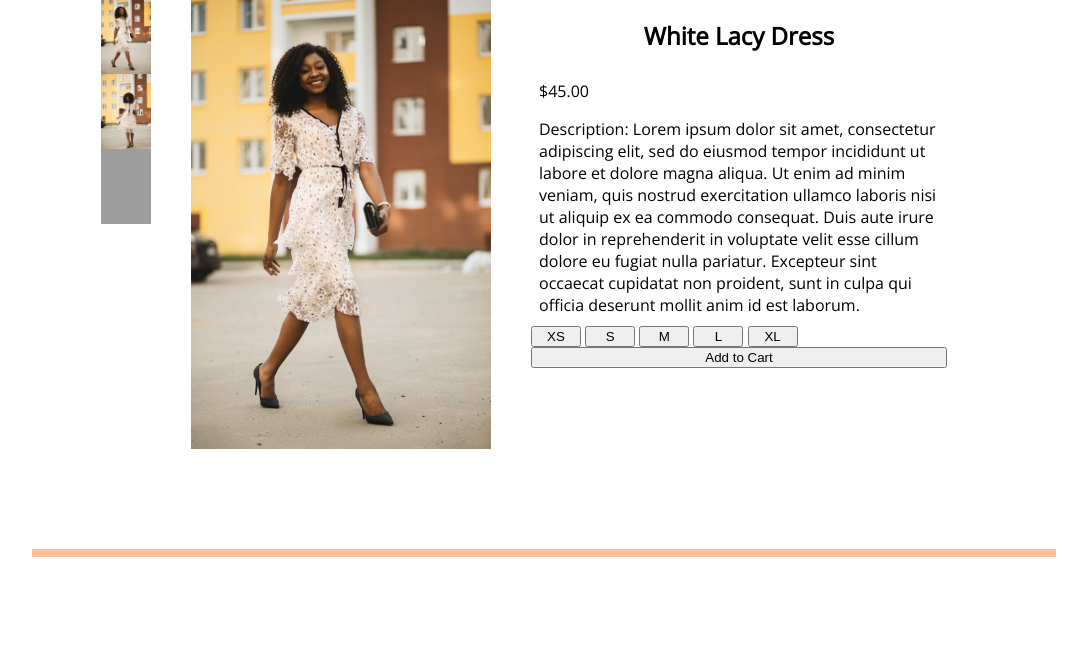
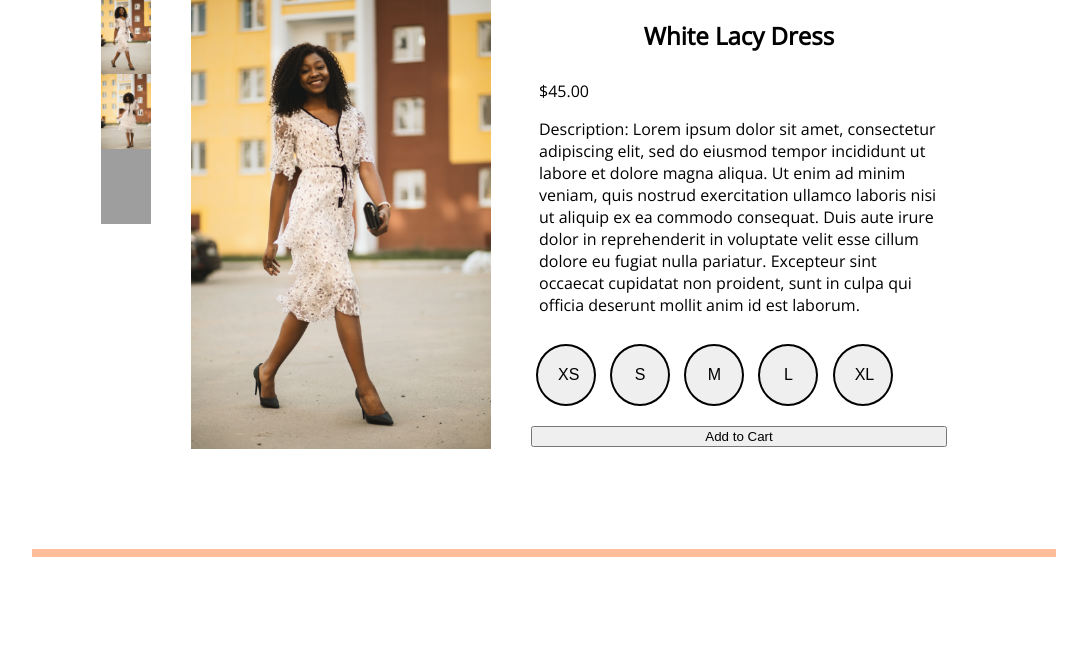
Before and after one commit to samcarlin/authenticgraceboutique, a PHP site: page /clothingitem.html in a window 1280 px wide. Shown: the part 121-767 px from the top of the page, without its empty margins (96-1183 px from the left). Run offline with PHP 8.4, Linux system fonts and the light colour scheme; some libraries are stand-ins or nearby versions; grey boxes are pictures that could not be loaded.

Commit message:
styled size buttons

```diff
--- a/authenticgrace.css
+++ b/authenticgrace.css
@@ -388,8 +388,20 @@ form {
 }
 
 .btn-size {
-    width: 50px;
+    margin: 20px 5px;
+    border: 2px solid black;
+    border-radius: 50%;
+    text-align: center;
+    padding: 20px;
+    display: inline-block;
+    font-size: 16px;
+    width: 60px;
 }
+
+.btn-size:hover {
+    background-color: #D0ECEA;
+}
+
 
 h2 {
     text-align: center;
--- a/clothingitem.html
+++ b/clothingitem.html
@@ -58,12 +58,18 @@
             <p>$45.00</p>
             <p>Description: Lorem ipsum dolor sit amet, consectetur adipiscing elit, sed do eiusmod tempor incididunt ut labore et dolore magna aliqua. Ut enim ad minim veniam, quis nostrud exercitation ullamco laboris nisi ut aliquip ex ea commodo consequat. Duis aute irure dolor in reprehenderit in voluptate velit esse cillum dolore eu fugiat nulla pariatur. Excepteur sint occaecat cupidatat non proident, sunt in culpa qui officia deserunt mollit anim id est laborum.</p>
             <div class="size">
-            <button class="btn-size">XS</button>
-            <button class="btn-size">S</button>
-            <button class="btn-size">M</button>
-            <button class="btn-size">L</button>
-            <button class="btn-size">XL</button>
+            <button class="btn-size" id="size1" onclick="changeColor()">XS</button>
+            <button class="btn-size" id="size2" onclick="changeColor()">S</button>
+            <button class="btn-size" id="size3" onclick="changeColor()">M</button>
+            <button class="btn-size" id="size4" onclick="changeColor()">L</button>
+            <button class="btn-size" id="size5" onclick="changeColor()">XL</button>
             </div>
+
+            <!-- <script>
+                function changeColor() {
+                    document.getElementById("size").style.backgroundColor = "#D0ECEA";
+                }
+            </script> -->
             <button class="cart">Add to Cart</button>
         </div>
     </div>
```
